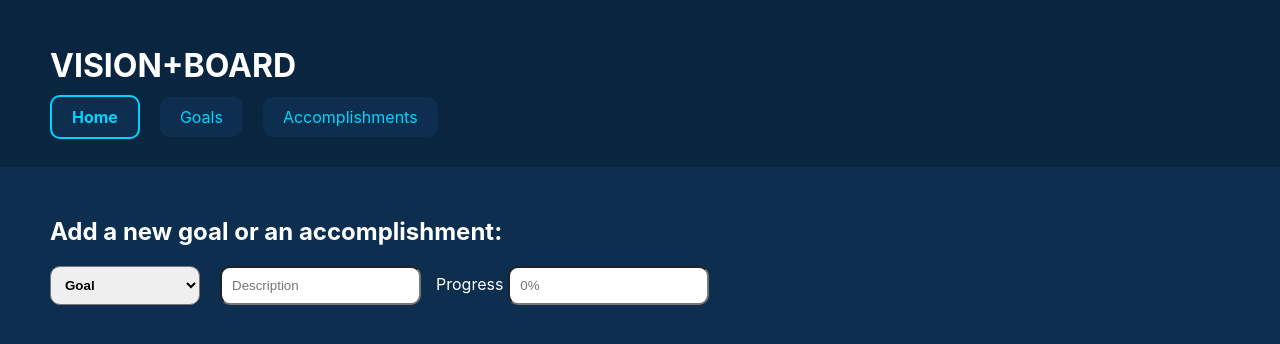
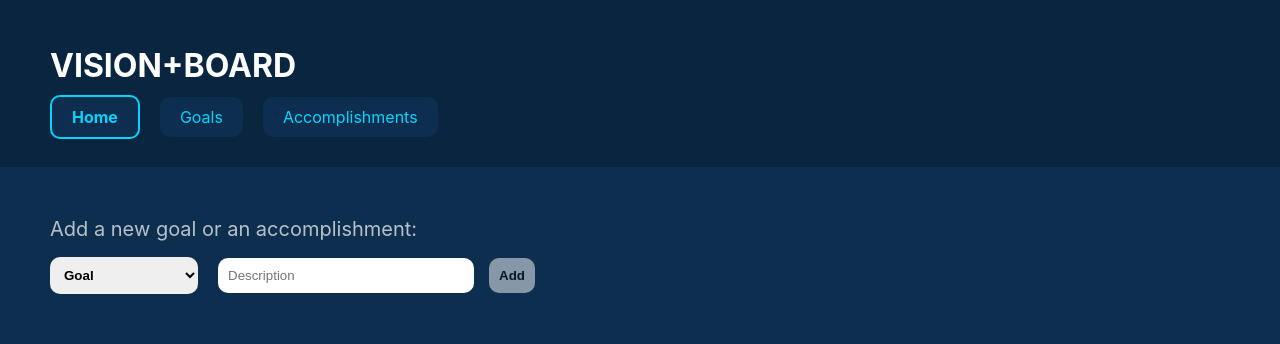
Before and after one commit to winfeigle/react-phase-2-project, a React (Create React App) app: page / in a window 1280 px wide. Shown: the top 344 px of the page. Built offline with nearby package versions, Linux system fonts and the light colour scheme; data requests are answered from the project's data file.

Commit message:
Add new goal/accomplishment POST capability

```diff
--- a/db.json
+++ b/db.json
@@ -8,12 +8,7 @@
     {
       "id": 2,
       "name": "Launch Feedplan App for Market Testing",
-      "progress": 82
-    },
-    {
-      "id": 3,
-      "name": "Read 20 Business Books in 2022",
-      "progress": 84
+      "progress": 60
     }
   ],
   "accomplishments": [
@@ -27,11 +22,6 @@
       "name": "Sell Second Company: FP Media",
       "completed": "September 2016",
       "progress": "59"
-    },
-    {
-      "id": 3,
-      "name": "Graduate College with Honors",
-      "completed": "December 2019"
     }
   ]
 }
--- a/src/App.js
+++ b/src/App.js
@@ -33,10 +33,14 @@ function App() {
     console.log(updatedGoals);
   }
 
+  const onFormSubmit = (newData, type) => {
+    console.log(newData, type)
+  }
+
   return (
     <div>
       <NavBar />
-      <Form />
+      <Form onFormSubmit={onFormSubmit}/>
       <Switch>
         <Route path="/goals">
           <Goals goals={goals} onUpdateGoal={onUpdateGoal}/>
--- a/src/components/Form.js
+++ b/src/components/Form.js
@@ -1,54 +1,93 @@
 import React, { useState } from "react";
 
-function Form(){
+function Form({ onFormSubmit }){
     const [formType, setFormType] = useState(true)
-    const [formData, setFormData] = useState({
-
+    const [goalData, setGoalData] = useState({
+        name: "",
+        progress: 0
+    })
+    const [accomplishmentData, setAccomplishmentData] = useState({
+        name: "",
+        completed: ""
     })
 
-    const handleChange = () => {
+    const handleFormTypeChange = () => {
         setFormType(!formType);
     }
 
+    const handleChange = (e) => {
+        if(formType){
+            setGoalData({
+                ...goalData,
+                [e.target.name]: e.target.value,
+              })
+        } else{
+            setAccomplishmentData({
+                ...accomplishmentData,
+                [e.target.name]: e.target.value,
+              });
+        };
+    };
+
+    const handleSubmit = (e) => {
+        e.preventDefault()
+
+        let type;
+        if(formType){ type = "goals"}
+            else{ type = "accomplishments"}
+
+        fetch(`http://localhost:8000/${type}`, {
+            method: 'POST',
+            headers: {
+                "Content-Type": "application/json",
+                "Accept": "application/json"
+            },
+            body: JSON.stringify(formType ? goalData : accomplishmentData)
+            })
+                .then(res => res.json())
+                .then(newData => onFormSubmit(newData, formType))
+
+        formType ?
+        setGoalData({name: ""}) :
+        setAccomplishmentData({name: "", completed: ""})
+    };
 
 
     return(
         <section id="form-section">
             <h2>Add a new goal or an accomplishment:</h2>
-            <form>
+            <form onSubmit={handleSubmit}>
                 <select
                     name="form-type"
-                    onChange={handleChange}
+                    onChange={handleFormTypeChange}
                     >
                     <option value="goal">Goal</option>
                     <option value="accomplishment">Accomplishment</option>
                 </select>
-                <label>
-                    <input
-                        type="text"
-                        value=""
-                        placeholder="Description"
-                        />
-                </label>
+                <input
+                    onChange={handleChange}
+                    className="description"
+                    type="text"
+                    placeholder="Description"
+                    name="name"
+                    value={formType ? goalData.name : accomplishmentData.name}
+                    />
+
                 {
                 // Ternary operator to determine which kind of form we are completing, based off of the dropdown selection.
-                formType ?
-                    <label>Progress
+                !formType ?
+                    <label>Completion Date:
                     <input
-                        type="number"
-                        placeholder="0%"
-                        value=""
+                        onChange={handleChange}
+                        type="text"
+                        placeholder="Ex. May 2020"
+                        name="completed"
+                        value={accomplishmentData.completed}
                         />
                     </label>
-                    :
-                    <label>Completion Date:
-                    <input
-                        type="text"
-                        placeholder="Ex. May 2020"
-                        value=""
-                        />
-                    </label>
+                    : null
                 }
+                <button type="submit">Add</button>
             </form>
         </section>
     );
--- a/src/index.css
+++ b/src/index.css
@@ -20,6 +20,12 @@ body {
 code {
   font-family: source-code-pro, Menlo, Monaco, Consolas, 'Courier New',
     monospace;
+}
+
+h2 {
+  font-size: 1.25rem;
+  font-weight: normal;
+  opacity: 70%;
 }
 
 #nav-bar {
@@ -94,9 +100,10 @@ code {
   margin: 50px;
 }
 
-form input, select {
+form input, select, button {
   padding: 10px;
   border-radius: 10px;
+  border: none;
 }
 
 form select{
@@ -107,3 +114,14 @@ form select{
 form input{
   margin: 0px 15px 0px 5px;
 }
+
+form button {
+  font-weight: bold;
+  opacity: 50%;
+  background-color: white;
+  border: none;
+}
+
+form .description{
+  width: 20%;
+}
```
